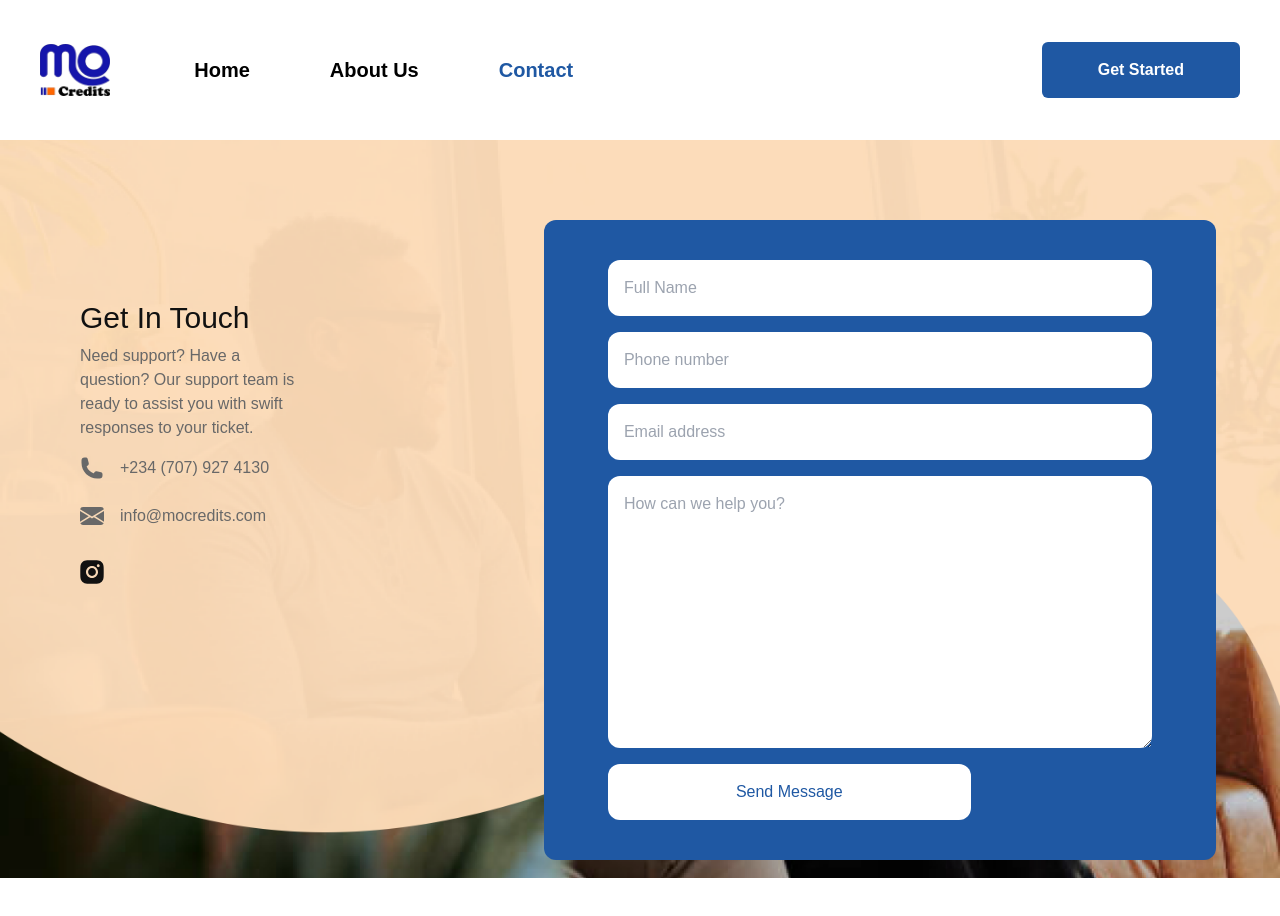
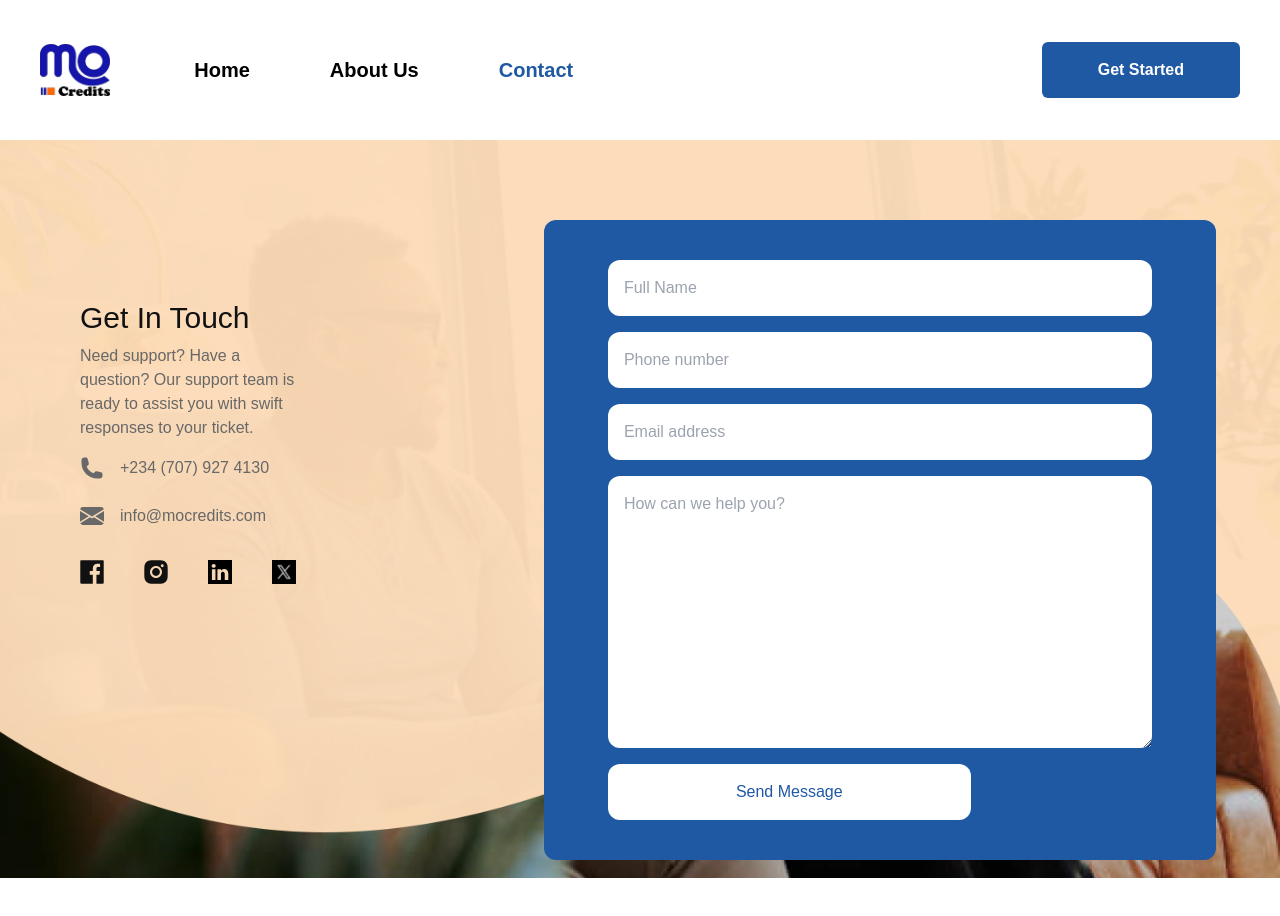
Before and after one commit to frankdev0/MOMO, a Gatsby site: page /contact in a window 1280 px wide. Shown: the top 916 px of the page. Built offline with nearby package versions, Linux system fonts and the light colour scheme; Gatsby itself is replaced by a stand-in of ours.

Commit message:
added links to social media pages

```diff
--- a/src/pages/contact.tsx
+++ b/src/pages/contact.tsx
@@ -154,24 +154,28 @@ export default function About({ location }) {
                         </div>
 
 
-                        <div className='flex flex-row gap-x-10 mt-4'>
-                            {/* <div>
+                        <div className='flex flex-row gap-x-10 align-center mt-4'>
+                        <a href="https://www.facebook.com/profile.php?id=61567285040265" target="_blank" rel="noopener noreferrer">
+                            <div>
                                 <StaticImage src="../images/fb.svg" alt="" />
-                            </div> */}
+                            </div>
+                            </a>
 
-                            <a href="#">
+                            <a href="https://www.instagram.com/mocreditsng?igsh=amxiZjB3cnFwZDcx" target="_blank" rel="noopener noreferrer">
                                 <div>
                                     <StaticImage src="../images/ig.svg" alt="" />
                                 </div>
                             </a>
-
-                            {/* <div>
-                                <StaticImage src="../images/ig.svg" alt="" />
-                            </div> */}
-
-                            {/* <div>
-                                <StaticImage src="../images/twitter.svg" alt="" />
-                            </div> */}
+                            <a href="https://www.linkedin.com/company/mocredits/" target="_blank" rel="noopener noreferrer">
+                            <div className="w-6">
+                                <StaticImage src="../images/linkd.svg" alt="" />
+                            </div>
+                            </a>
+                            <a href="https://x.com/Mocreditsng?t=ik6JOUn_WjBnu56TYjnqvg&s=08" target="_blank" rel="noopener noreferrer">
+                            <div className="w-6">
+                                <StaticImage src="../images/twitter.jpeg" alt="" />
+                            </div>
+                            </a>
                         </div>
                     </div>
                       <form action="https://getform.io/f/69e1d589-9df7-48d1-aba9-afea52d317cb" className="flex flex-col bg-[#1F58A3] rounded-xl mt-20 md:mt-44 lg:mt-20  md:px-16 py-10 justify-center md:w-4/5 2xl:w-1/2 md:mx-auto md:mr-16 h-4/5 gap-y-4 z-50" method="POST"  onSubmit={handleSubmit}>
```
Also changed, not shown: src/images/facebook.png (added), src/images/linkd.svg (added), src/images/twitter.jpeg (added).
